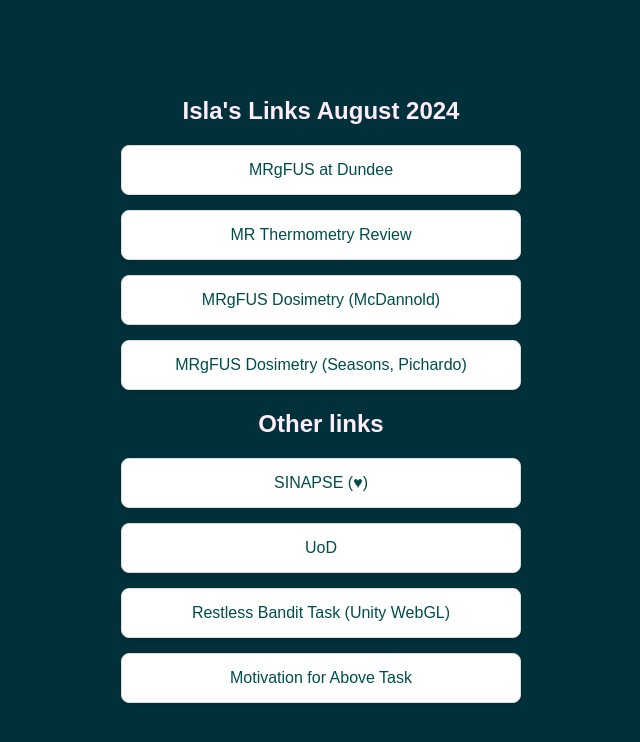
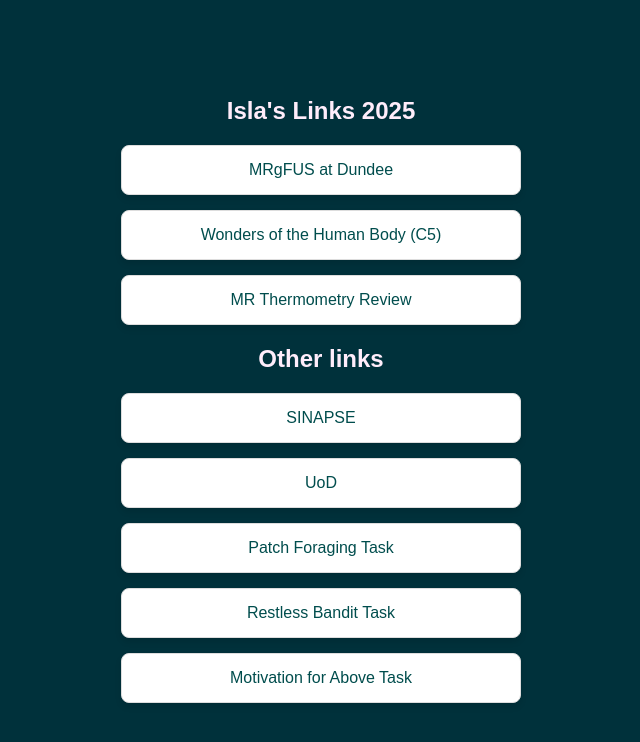
Before and after one commit to i-brnrd/links, a plain HTML site: page index.html in a window 1280 px wide. Shown: the whole page, without its empty margins (319-959 px from the left). Drawn offline with Linux system fonts and the light colour scheme.

Commit message:
Update index.html

```diff
--- a/index.html
+++ b/index.html
@@ -11,20 +11,22 @@
 <body>
 
   <div class="container">
-    <h1 style="margin-top: 20px;">Isla's Links August 2024</h1>
+    <h1 style="margin-top: 20px;">Isla's Links 2025 </h1>
     <div class="link-container">
       <a href="https://www.dundee.ac.uk/stories/new-dawn-peter" class="link">MRgFUS at Dundee</a>
+      <a href="https://www.channel5.com/show/michael-mosley-wonders-of-the-human-body/season-1/episode-1"
+        class="link">Wonders of the Human Body (C5)</a>
       <a href="https://doi.org/10.1002/jmri.21265" class="link">MR Thermometry Review</a>
-      <a href="https://doi.org/10.1088/1361-6560/abb7c4" class="link">MRgFUS Dosimetry (McDannold)</a>
-      <a href="https://doi.org/10.1002/mp.13868" class="link">MRgFUS Dosimetry (Seasons, Pichardo)</a>
     </div>
     <h1>Other links</h1>
     <div class="link-container">
-      <a href="https://www.sinapse.ac.uk" class="link">SINAPSE (♥)</a>
+      <a href="https://www.sinapse.ac.uk" class="link">SINAPSE</a>
       <a href="https://www.dundee.ac.uk" class="link">UoD</a>
-      <a href="https://gilbertson2209.github.io/thal-val/" class="link">Restless Bandit Task (Unity WebGL)</a>
+      <a href="https://i-brnrd.github.io/patchLSD/" class="link">Patch Foraging Task</a>
+      <a href="https://gilbertson2209.github.io/thal-val/" class="link">Restless Bandit Task</a>
       <a href="https://www.dundee.ac.uk/stories/parkinsons-patients-work-their-brains-harder-stay-motivated"
         class="link">Motivation for Above Task</a>
+
     </div>
   </div>
 </body>
```
